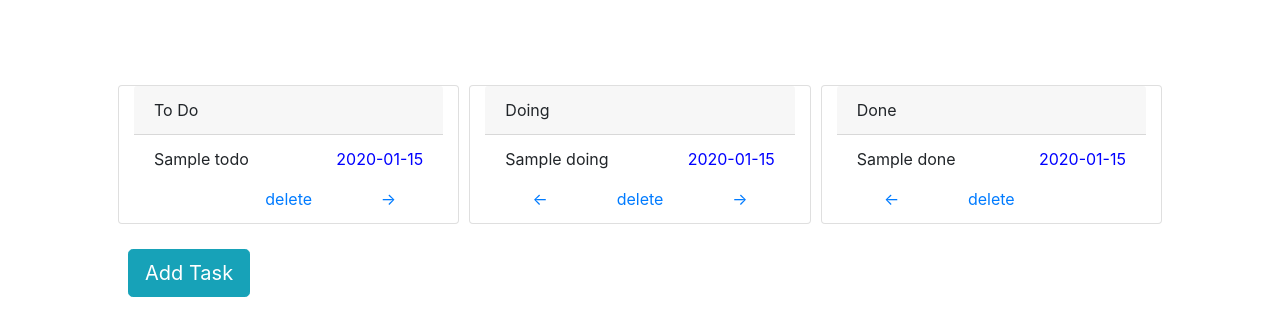
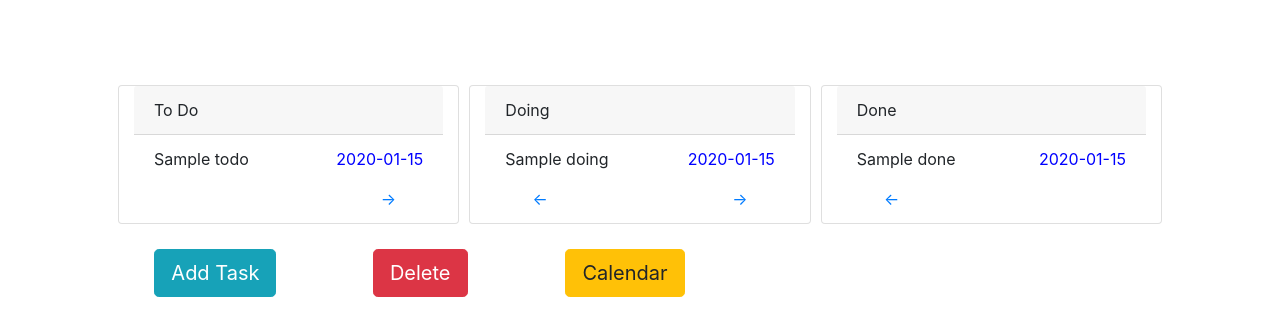
Before and after one commit to kevinyang372/kanban_board, a Flask app: template templates/kanban.html in a window 1280 px wide. Shown: the top 336 px of the page. Run offline with Flask 2, Linux system fonts and the light colour scheme; the template is opened without the code that fills it: most values are stand-ins (such as "Sample title", 1, 10 or a date in 2020); some libraries are stand-ins or nearby versions.

Commit message:
include delete and link to calendar

```diff
--- a/templates/calendar.html
+++ b/templates/calendar.html
@@ -9,6 +9,7 @@
     <script src="{{ url_for('static', filename='lib/jquery.min.js') }}"></script>
     <script src="{{ url_for('static', filename='fullcalendar.min.js') }}"></script>
     <link href="https://fonts.googleapis.com/css?family=PT+Serif" rel="stylesheet">
+    <link rel="stylesheet" href="https://stackpath.bootstrapcdn.com/bootstrap/4.3.1/css/bootstrap.min.css" integrity="sha384-ggOyR0iXCbMQv3Xipma34MD+dH/1fQ784/j6cY/iJTQUOhcWr7x9JvoRxT2MZw1T" crossorigin="anonymous">
 
 <script>
 
@@ -66,8 +67,11 @@
             <div style="width: 100%; margin-top: 10px;">
                 <div id="rightPanel">
                     <div id='calendar'></div>
+                    <div style="text-align: center; margin: 10px auto;">
+                        <a href="{{url_for('form')}}" class="btn btn-warning btn-lg addtask-button">Index</a>
+                    </div>
+            </div>
                 </div>
-            </div>
         </div>
     </body>
 </html>
--- a/templates/kanban.html
+++ b/templates/kanban.html
@@ -22,6 +22,10 @@
 
       .center {
         text-align: center;
+      }
+
+      .task-delete {
+        display: none;
       }
     </style>
 </head>
@@ -52,7 +56,7 @@
                           <div class="col center">
                           </div>
                           <div class="col center">
-                              <a href="{{ url_for('delete_task', task_id=todo['id'] ) }}">delete</a>
+                              <a class="task-delete" href="{{ url_for('delete_task', task_id=todo['id'] ) }}">delete</a>
                           </div>
                           <div class="col center">
                               <a href="{{ url_for('move_task', task_id=todo['id'], category='Doing' ) }}">&#8594;</a>
@@ -88,7 +92,7 @@
                               <a href="{{ url_for('move_task', task_id=doing['id'], category='todo' ) }}">&#8592;</a>
                           </div>
                           <div class="col center">
-                              <a href="{{ url_for('delete_task', task_id=doing['id'] ) }}">delete</a>
+                              <a class="task-delete" href="{{ url_for('delete_task', task_id=doing['id'] ) }}">delete</a>
                           </div>
                           <div class="col center">
                               <a href="{{ url_for('move_task', task_id=doing['id'], category='Done' ) }}">&#8594;</a>
@@ -125,7 +129,7 @@
                               <a href="{{ url_for('move_task', task_id=done['id'], category='Doing' ) }}">&#8592;</a>
                           </div>
                           <div class="col center">
-                              <a href="{{ url_for('delete_task', task_id=done['id'] ) }}">delete</a>
+                              <a class="task-delete" href="{{ url_for('delete_task', task_id=done['id'] ) }}">delete</a>
                           </div>
                           <div class="col center">
                           </div>
@@ -136,7 +140,17 @@
                 </div>
             </div>
 
-            <button type="button" class="btn btn-info btn-lg addtask-button" data-toggle="modal" data-target="#myModal">Add Task</button>
+            <div class="row" style="width:60%">
+              <div class="col center">
+                <button type="button" class="btn btn-info btn-lg addtask-button" data-toggle="modal" data-target="#myModal">Add Task</button>
+              </div>
+              <div class="col center">
+                <button type="button" id="delete-button" class="btn btn-danger btn-lg addtask-button" onclick="show_all();">Delete</button>
+              </div>
+              <div class="col center">
+                <a href="{{url_for('calendar')}}" class="btn btn-warning btn-lg addtask-button">Calendar</a>
+              </div>
+            </div>
 
         </div>
     </div>
@@ -174,6 +188,30 @@
 
       </div>
     </div>
+
+    <script>
+      function show_all(){
+        var arrayOfElements=document.getElementsByClassName('task-delete');
+        var lengthOfArray=arrayOfElements.length;
+
+        for (var i=0; i<lengthOfArray;i++){
+            arrayOfElements[i].style.display='inline';
+        }
+
+        document.getElementById('delete-button').onclick = hide_all;
+      }
+
+      function hide_all(){
+        var arrayOfElements=document.getElementsByClassName('task-delete');
+        var lengthOfArray=arrayOfElements.length;
+
+        for (var i=0; i<lengthOfArray;i++){
+            arrayOfElements[i].style.display='none';
+        }
+
+        document.getElementById('delete-button').onclick = show_all;
+      }
+    </script>
     <script src="https://code.jquery.com/jquery-3.3.1.slim.min.js" integrity="sha384-q8i/X+965DzO0rT7abK41JStQIAqVgRVzpbzo5smXKp4YfRvH+8abtTE1Pi6jizo" crossorigin="anonymous"></script>
     <script src="https://cdnjs.cloudflare.com/ajax/libs/popper.js/1.14.7/umd/popper.min.js" integrity="sha384-UO2eT0CpHqdSJQ6hJty5KVphtPhzWj9WO1clHTMGa3JDZwrnQq4sF86dIHNDz0W1" crossorigin="anonymous"></script>
     <script src="https://stackpath.bootstrapcdn.com/bootstrap/4.3.1/js/bootstrap.min.js" integrity="sha384-JjSmVgyd0p3pXB1rRibZUAYoIIy6OrQ6VrjIEaFf/nJGzIxFDsf4x0xIM+B07jRM" crossorigin="anonymous"></script>
```
Also changed, not shown: app.sqlite.
